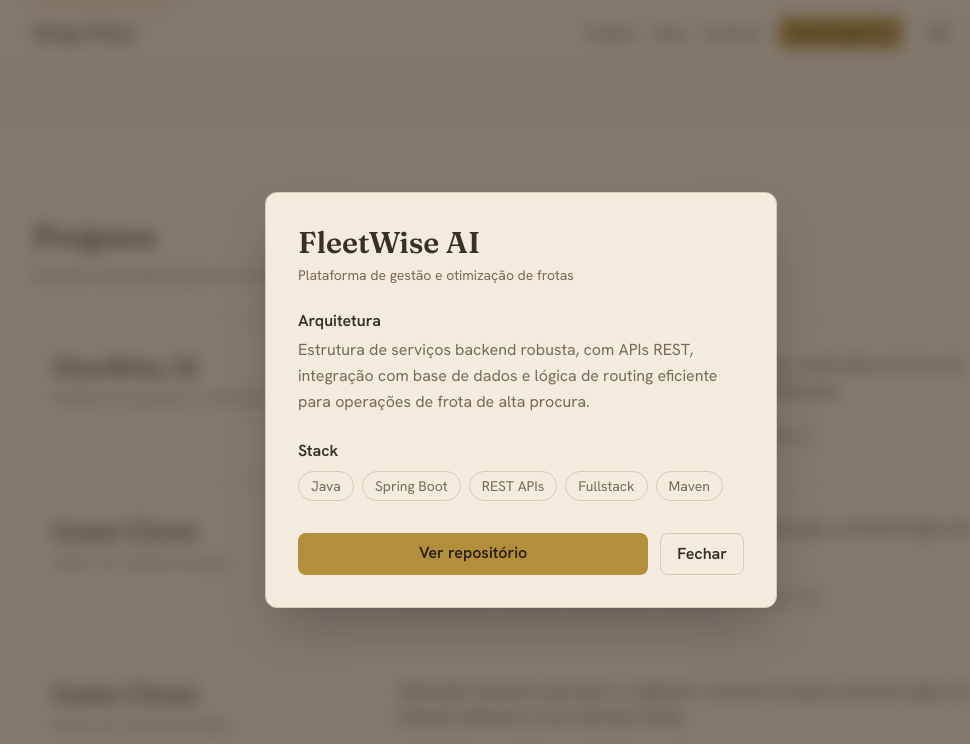
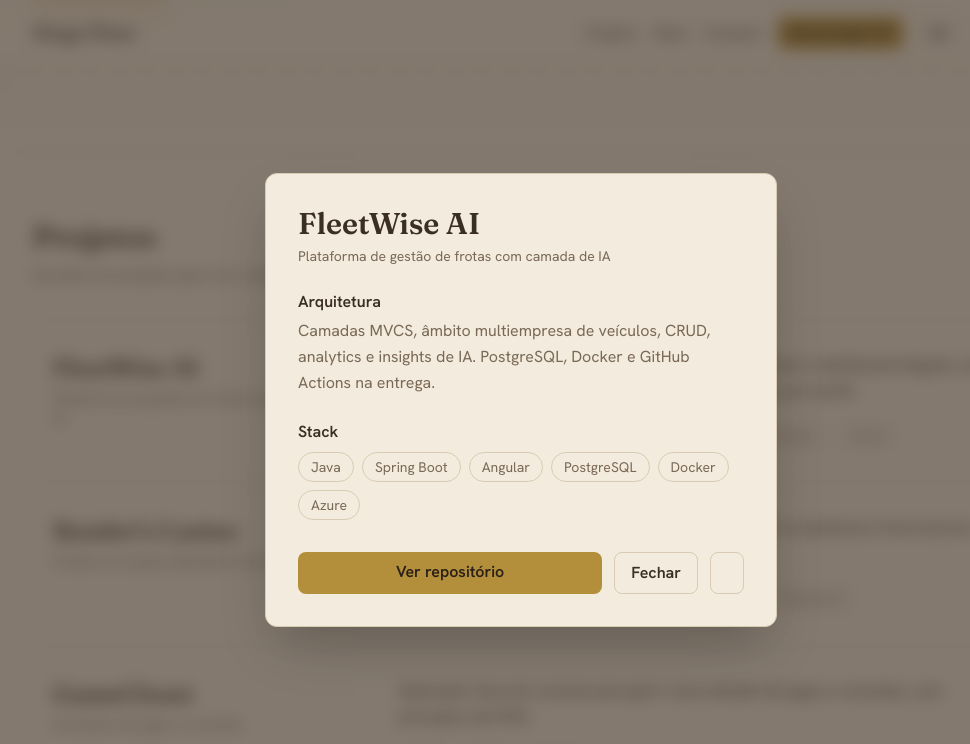
Before and after one commit to diogompintoo/myPortfolio, a React (Vite) app: page / in a window 1280 px wide. Both pictures are taken after a click on the button 640 px from the left and 925 px from the top of the page. Shown: the part 525-1269 px from the top of the page, without its empty margins (119-1089 px from the left). Built offline with nearby package versions, Linux system fonts and the light colour scheme.

Commit message:
info complete without site entrance, need to fix some lettering

```diff
--- a/src/App.jsx
+++ b/src/App.jsx
@@ -59,47 +59,63 @@
   {
     id: 'fleetwise',
     title: 'FleetWise AI',
-    subtitle: { en: 'Fleet management and optimization platform', pt: 'Plataforma de gestão e otimização de frotas' },
+    subtitle: { en: 'Fleet management platform with an AI layer', pt: 'Plataforma de gestão de frotas com camada de IA' },
     description: {
-      en: 'Advanced fleet management and optimization platform, built around robust architecture, efficiency and a smooth user experience.',
-      pt: 'Plataforma avançada de gestão e otimização de frotas, construída em torno de arquitetura robusta, eficiência e boa experiência de utilização.',
+      en: 'Full-stack fleet platform: Spring Boot REST API and Angular dashboard, deployed on Azure with JWT authentication and role-based access.',
+      pt: 'Plataforma full-stack de frotas: API REST em Spring Boot e dashboard Angular, em produção no Azure, com autenticação JWT e acessos por perfil.',
     },
     architecture: {
-      en: 'A robust backend service structure with REST APIs, database integration and efficient routing logic for high-demand fleet operations.',
-      pt: 'Estrutura de serviços backend robusta, com APIs REST, integração com base de dados e lógica de routing eficiente para operações de frota de alta procura.',
+      en: 'MVCS layering, multi-company vehicle scope, CRUD, analytics and AI insights. PostgreSQL, Docker and GitHub Actions for delivery.',
+      pt: 'Camadas MVCS, âmbito multiempresa de veículos, CRUD, analytics e insights de IA. PostgreSQL, Docker e GitHub Actions na entrega.',
     },
-    tags: ['Java', 'Spring Boot', 'REST APIs', 'Fullstack', 'Maven'],
-    repo: 'https://github.com/diogompintoo/FleetWiseAI',
+    tags: ['Java', 'Spring Boot', 'Angular', 'PostgreSQL', 'Docker', 'Azure'],
+    repo: 'https://github.com/diogompintoo/Fleetwise-AI',
+    demo: 'https://fleetwise-ai-hceggkcpacd0a0he.spaincentral-01.azurewebsites.net/login', // confirma copiando do PDF
   },
   {
-    id: 'game-closet',
-    title: 'Game Closet',
-    subtitle: { en: 'Game collection manager', pt: 'Gestor de coleções de jogos' },
+    id: 'benders-casino',
+    title: "Bender's Casino",
+    subtitle: { en: 'Team project, full-stack Blackjack', pt: 'Projeto em equipa, Blackjack full-stack' },
     description: {
-      en: 'Interactive application for managing and organizing game collections, pairing efficient backend logic with a fluid interface.',
-      pt: 'Aplicação interativa para gerir e organizar coleções de jogos, juntando lógica de backend eficiente a uma interface fluida.',
+      en: 'Blackjack SPA built in a team of 4, with a REST API on the back end and a vanilla JS front end.',
+      pt: 'SPA de Blackjack feita em equipa de 4, com API REST no backend e front-end em JavaScript puro.',
     },
     architecture: {
-      en: 'A dynamic interface built with modern JavaScript and React components, structured data management and a clean UI.',
-      pt: 'Interface dinâmica construída com componentes modernos em JavaScript e React, gestão de dados estruturada e UI limpa.',
+      en: 'Model / Service / Controller layering, integration with an external Deck of Cards API, coordinated through Linear and GitHub.',
+      pt: 'Camadas Model / Service / Controller, integração com uma API externa de baralhos, coordenado com Linear e GitHub.',
     },
-    tags: ['JavaScript', 'React', 'Frontend', 'UI/UX', 'Tailwind CSS'],
+    tags: ['Java', 'Spring Boot', 'JavaScript', 'REST APIs', 'Teamwork'],
+    repo: 'https://github.com/MASG29/Bender-s-Casino',
+  },
+  {
+    id: 'gamecloset',
+    title: 'GameCloset',
+    subtitle: { en: 'Games and consoles inventory', pt: 'Inventário de jogos e consolas' },
+    description: {
+      en: 'Java console app to manage a collection of games and consoles, built on OOP principles.',
+      pt: 'Aplicação Java de consola para gerir uma coleção de jogos e consolas, com princípios de POO.',
+    },
+    architecture: {
+      en: 'Encapsulation, inheritance and polymorphism in a layered Model / Service / Repository design, built with Maven.',
+      pt: 'Encapsulamento, herança e polimorfismo numa arquitetura Model / Service / Repository, com Maven.',
+    },
+    tags: ['Java', 'OOP', 'Maven'],
     repo: 'https://github.com/diogompintoo/GameCloset',
   },
   {
-    id: 'game-closet',
-    title: 'Game Closet',
-    subtitle: { en: 'Game collection manager', pt: 'Gestor de coleções de jogos' },
+    id: 'gamecloset-web',
+    title: 'GameCloset Web',
+    subtitle: { en: 'From console to web', pt: 'Da consola para a web' },
     description: {
-      en: 'Interactive application for managing and organizing game collections, pairing efficient backend logic with a fluid interface.',
-      pt: 'Aplicação interativa para gerir e organizar coleções de jogos, juntando lógica de backend eficiente a uma interface fluida.',
+      en: 'Web version of GameCloset: same domain logic, new delivery layer over HTTP.',
+      pt: 'Versão web do GameCloset: mesma lógica de domínio, nova camada de entrega por HTTP.',
     },
     architecture: {
-      en: 'A dynamic interface built with modern JavaScript and React components, structured data management and a clean UI.',
-      pt: 'Interface dinâmica construída com componentes modernos em JavaScript e React, gestão de dados estruturada e UI limpa.',
+      en: 'Spring Boot REST endpoints expose the inventory operations and an HTML front end consumes them.',
+      pt: 'Endpoints REST em Spring Boot expõem as operações de inventário e um front-end HTML consome-os.',
     },
-    tags: ['JavaScript', 'React', 'Frontend', 'UI/UX', 'Tailwind CSS'],
-    repo: 'https://github.com/diogompintoo/GameCloset',
+    tags: ['Java', 'Spring Boot', 'REST APIs', 'HTML', 'Maven'],
+    repo: 'https://github.com/diogompintoo/GameCloset-Web',
   },
 ];
 
@@ -120,9 +136,10 @@
 ];
 
 const stack = [
-  { group: 'Backend', items: ['Java', 'Spring Framework', 'Maven', 'REST APIs'] },
-  { group: 'Frontend', items: ['JavaScript', 'React', 'HTML/CSS', 'Tailwind CSS'] },
-  { group: 'Tools', items: ['Git & GitHub'] },
+  { group: 'Backend', items: ['Java', 'Spring Boot', 'Spring AI', 'REST APIs', 'MVC', 'JWT', 'JUnit e Mockito'] },
+  { group: 'Data', items: ['PostgreSQL', 'SQL', 'Python', 'Pandas', 'Scikit-learn', 'RAG'] },
+  { group: 'Frontend', items: ['JavaScript', 'React', 'Angular', 'HTML/CSS', 'Tailwind CSS'] },
+  { group: 'Tools', items: ['Git e GitHub', 'Docker', 'GitHub Actions', 'Maven', 'Linux', 'Azure', 'Antigravity', 'Vercel', 'Visual Studio'] },
 ];
 
 /* ---------- Small componentts ---------- */
@@ -355,6 +372,16 @@
               >
                 {t.close}
               </button>
+              {selected.demo && (
+                <a
+                  href={selected.demo}
+                  target="_blank"
+                  rel="noopener noreferrer"
+                  className="rounded-lg border border-line px-4 py-2 font-semibold transition-colors hover:border-gold"
+                >
+                  {t.demo}
+                </a>
+              )}
             </div>
           </div>
         </div>
```
